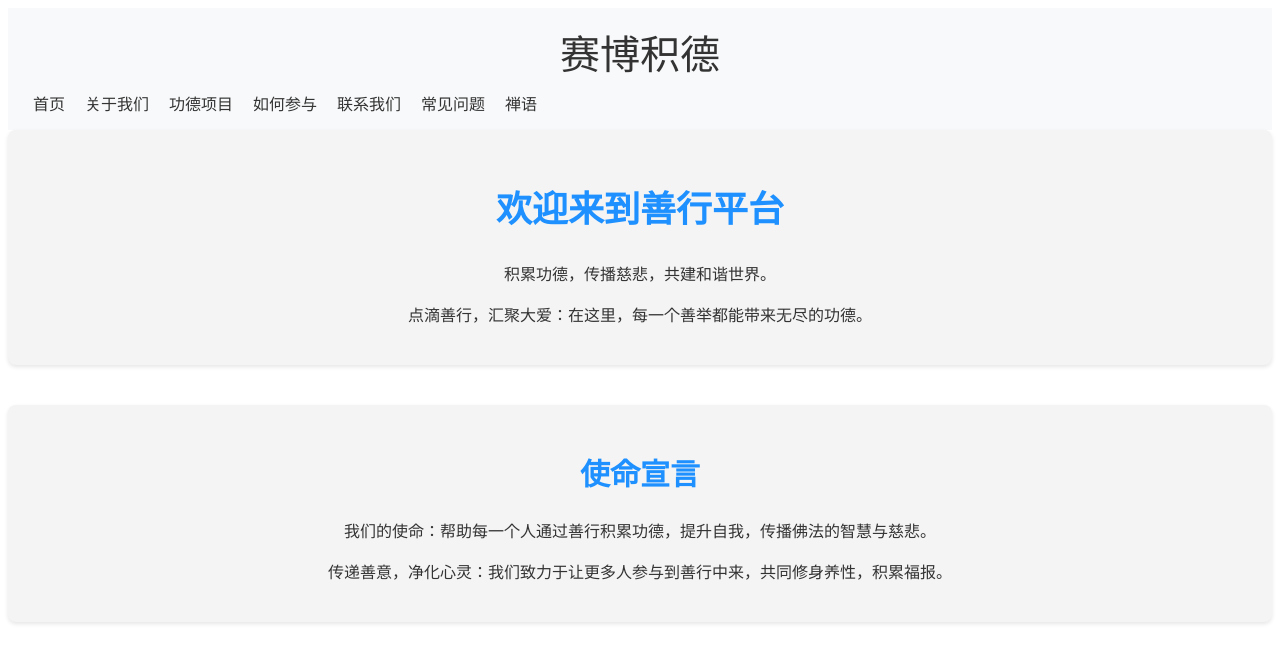
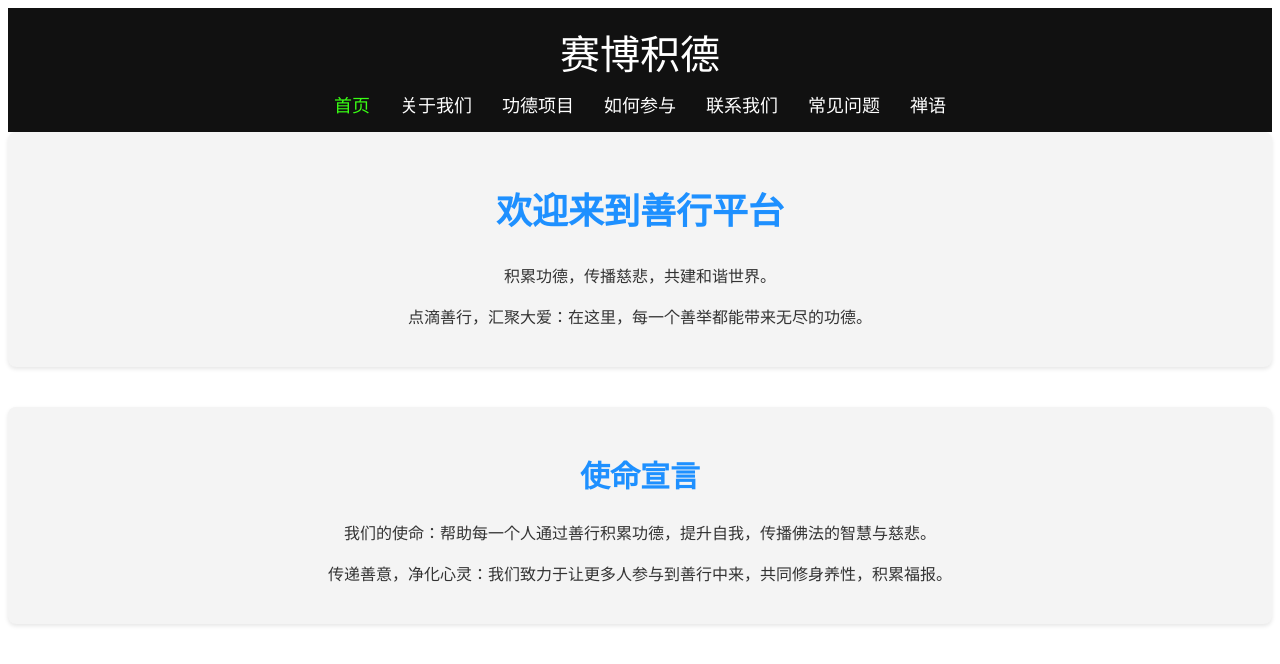
Before and after one commit to willshi2023/simple-vue, a Vue app: page / in a window 1280 px wide. Shown: the top 664 px of the page. Built offline with nearby package versions, Linux system fonts and the light colour scheme.

Commit message:
美化一下header

```diff
--- a/src/App.vue
+++ b/src/App.vue
@@ -2,17 +2,17 @@
   <div id="app">
     <header>
       <div class="logo-container">
-        赛博积德
+        <span class="logo">赛博积德</span>
       </div>
       <div class="nav-container">
         <nav>
-          <router-link to="/">首页</router-link>
-          <router-link to="/about">关于我们</router-link>
-          <router-link to="/merit">功德项目</router-link>
-          <router-link to="/how">如何参与</router-link>
-          <router-link to="/contact">联系我们</router-link>
-          <router-link to="/problem">常见问题</router-link>
-          <router-link to="/word">禅语</router-link>
+          <router-link to="/" class="nav-link">首页</router-link>
+          <router-link to="/about" class="nav-link">关于我们</router-link>
+          <router-link to="/merit" class="nav-link">功德项目</router-link>
+          <router-link to="/how" class="nav-link">如何参与</router-link>
+          <router-link to="/contact" class="nav-link">联系我们</router-link>
+          <router-link to="/problem" class="nav-link">常见问题</router-link>
+          <router-link to="/word" class="nav-link">禅语</router-link>
           <!-- Add more links here if needed -->
         </nav>
       </div>
@@ -34,7 +34,7 @@ header {
   flex-direction: column;
   align-items: center;
   padding: 15px;
-  background-color: #f8f9fa;
+  background-color: #111; /* Dark background color */
 }
 
 .logo-container {
@@ -42,18 +42,16 @@ header {
   justify-content: center;
   margin-bottom: 10px;
   width: 100%;
-  font-size: 40px;
-  color: #333;
-
 }
 
 .logo {
-  height: 40px;
+  font-size: 40px;
+  color: #fff; /* White color for the logo */
 }
 
 .nav-container {
   display: flex;
-  justify-content: flex-start; /* Align links to the left */
+  justify-content: center; /* Align links to the center */
   width: 100%;
 }
 
@@ -62,12 +60,22 @@ nav {
 }
 
 nav a {
-  margin: 0 10px;
+  margin: 0 15px; /* Increase margin between links */
   text-decoration: none;
-  color: #333;
+  color: #fff; /* White color for links */
+  font-size: 18px; /* Adjust font size */
+  transition: all 0.3s ease; /* Smooth transition */
 }
 
 nav a:hover {
   text-decoration: underline;
+  cursor: pointer; /* Change cursor to pointer on hover */
+  transform: scale(1.1); /* Increase size on hover */
 }
+
+/* Active link styles */
+nav a.router-link-exact-active {
+  color: #39ff14; /* Green color for active link */
+}
+
 </style>
```
